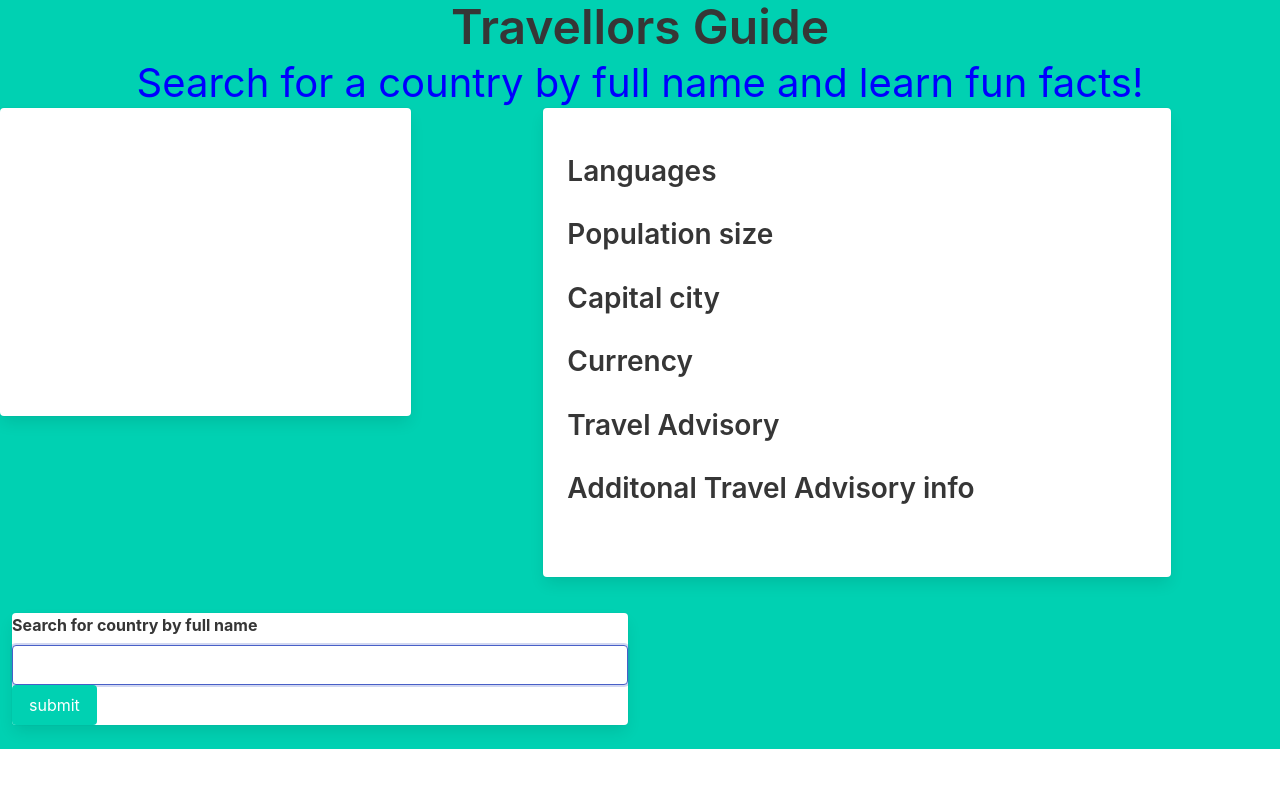
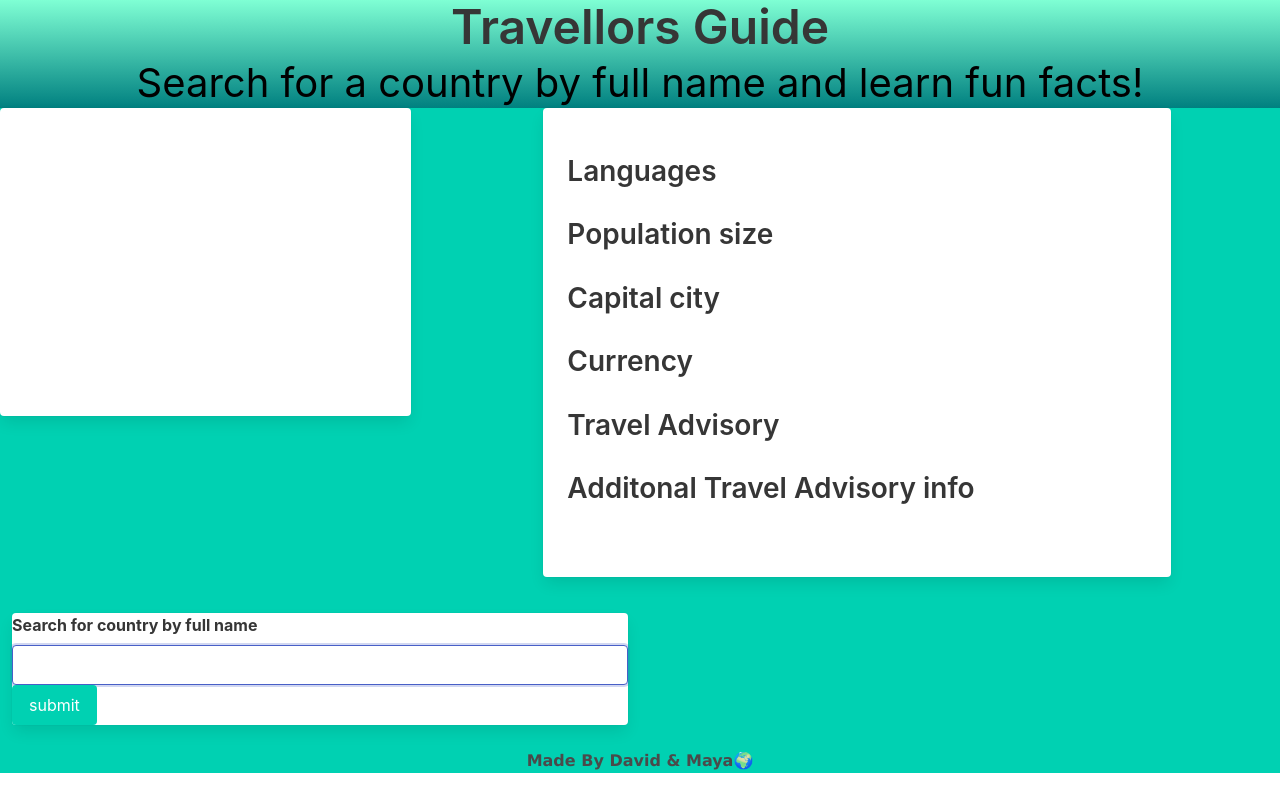
Before and after one commit to Mayakroe/Project-1, a plain HTML site: page assets/html/index.html in a window 1280 px wide. Drawn offline with nearby package versions, Linux system fonts and the light colour scheme.

Commit message:
added code to css file

```diff
--- a/assets/css/style.css
+++ b/assets/css/style.css
@@ -1,13 +1,23 @@
 
 h1 {
-    color: blue;
+    color: black;
     text-align: center;
   }
 #subtitle {
-    color: blue;
+    color: black;
     text-align: center;
   }
 
+header {
+  background: linear-gradient(aquamarine, teal);
+}
+
 p {
-    font-family: verdana;
+    font-family: Verdana, Geneva, Tahoma, sans-serif;
   }
+
+footer {
+  text-align: center;
+  font-family: Verdana, Geneva, Tahoma, sans-serif;
+  font-weight: bold;
+}
--- a/assets/html/index.html
+++ b/assets/html/index.html
@@ -73,6 +73,8 @@
       </div>
     </div>
 
+    <footer>Made By David & Maya🌍</footer>
+
   <script src="../js/script.js"></script>
 </body>
 
```
